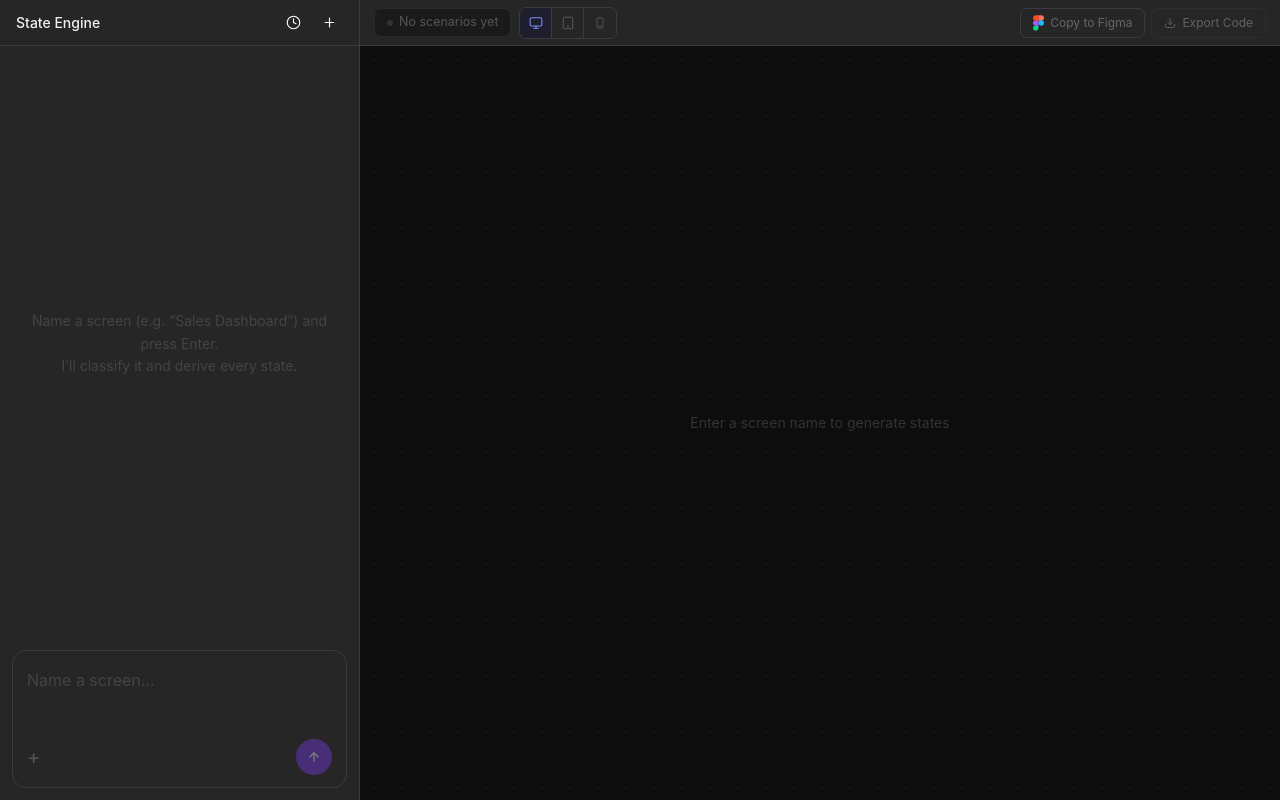
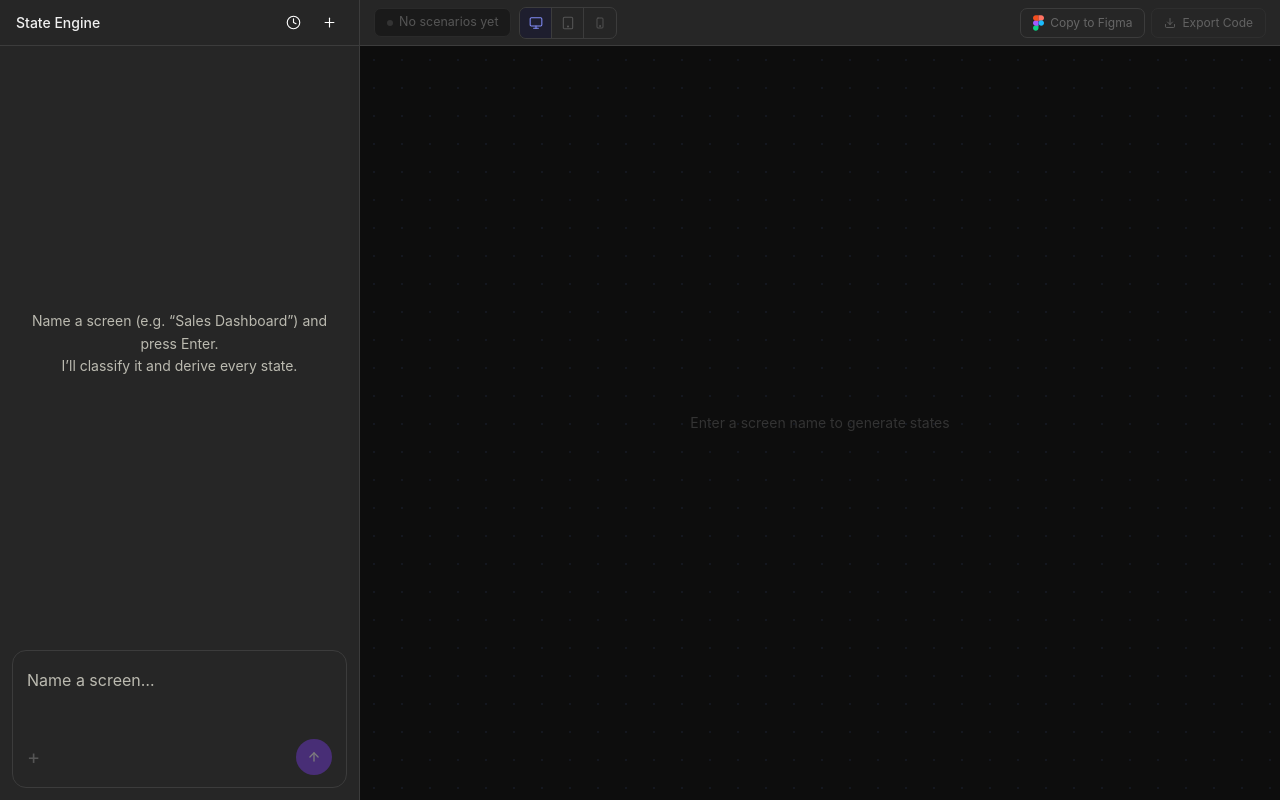
Before and after one commit to Panchalakarthik/state-engine, a Next.js app: page / in a window 1280 px wide. Built offline with nearby package versions, Linux system fonts and the light colour scheme; what @razorpay/blade would draw is missing.

Commit message:
feat(ui): placeholder and empty state text color #BBBAB0

```diff
--- a/src/components/left-panel/chat-input.tsx
+++ b/src/components/left-panel/chat-input.tsx
@@ -52,7 +52,7 @@ export default function ChatInput({
           placeholder={hasSession ? "Ask for a change" : "Name a screen…"}
           rows={2}
           disabled={disabled}
-          className="flex-1 resize-none border-none bg-transparent text-[16px] leading-relaxed text-[#ccc] outline-none placeholder:text-[#444]"
+          className="flex-1 resize-none border-none bg-transparent text-[16px] leading-relaxed text-[#ccc] outline-none placeholder:text-[#BBBAB0]"
         />
         <div className="flex items-center justify-between">
           <button className="text-[20px] leading-none text-[#555] transition-colors hover:text-[#aaa]">
--- a/src/components/left-panel/chat-window.tsx
+++ b/src/components/left-panel/chat-window.tsx
@@ -21,7 +21,7 @@ export default function ChatWindow({ messages, isStreaming, statesReadyCount, is
   if (messages.length === 0) {
     return (
       <div className="flex flex-1 items-center justify-center px-6 text-center">
-        <p className="text-sm leading-relaxed text-[#444]">
+        <p className="text-sm leading-relaxed text-[#BBBAB0]">
           Name a screen (e.g. &ldquo;Sales Dashboard&rdquo;) and press Enter.
           <br />
           I&rsquo;ll classify it and derive every state.
```
